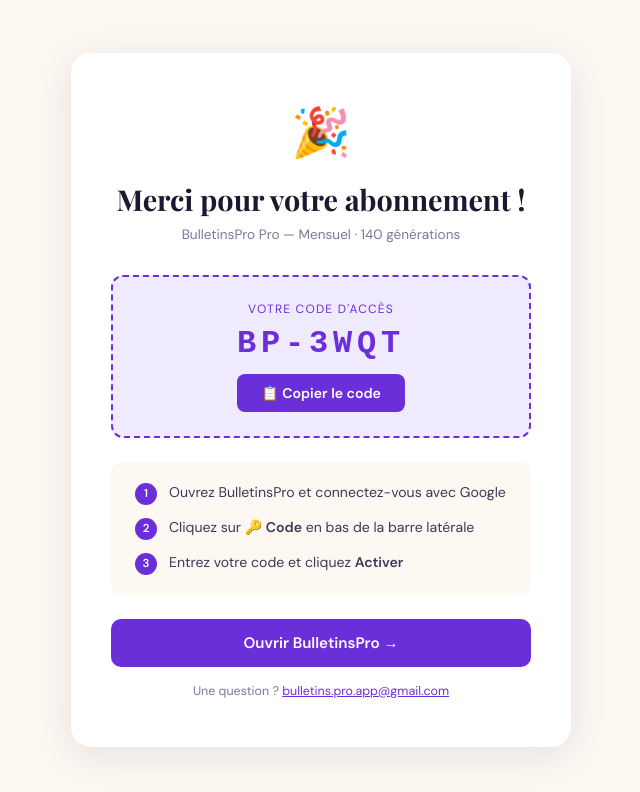
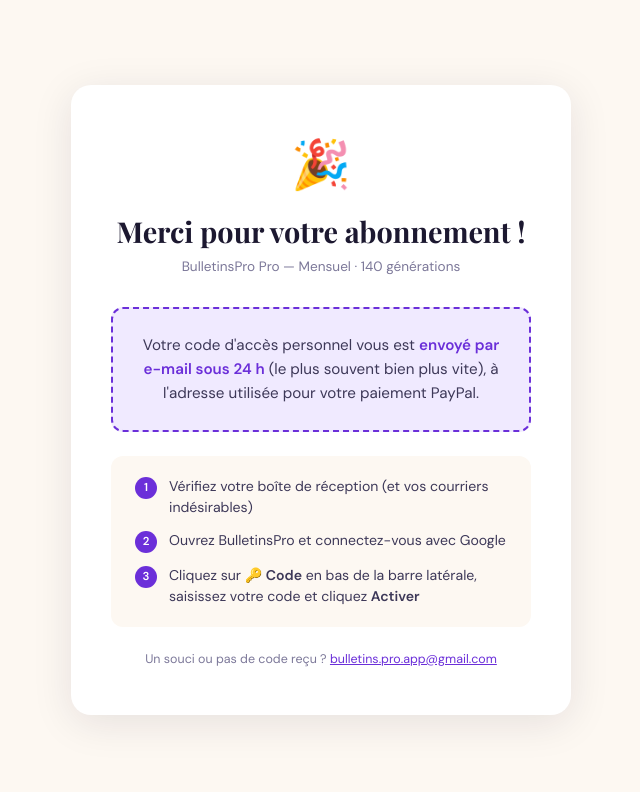
Before and after one commit to Bulletinspro/bulletinspro.github.io, a plain HTML site: page merci-pro-mo.html in a window 1280 px wide. Shown: the whole page, without its empty margins (319-959 px from the left). Drawn offline with nearby package versions, Linux system fonts and the light colour scheme.

Commit message:
Update merci-pro-mo.html

```diff
--- a/merci-pro-mo.html
+++ b/merci-pro-mo.html
@@ -3,7 +3,8 @@
 <head>
   <meta charset="UTF-8">
   <meta name="viewport" content="width=device-width, initial-scale=1.0">
-  <title>Merci — BulletinsPro Standard Annuel</title>
+  <title>Merci — BulletinsPro Pro Mensuel</title>
+<meta name="robots" content="noindex, nofollow">
   <link href="https://fonts.googleapis.com/css2?family=Playfair+Display:wght@700&family=DM+Sans:wght@400;500;600&display=swap" rel="stylesheet">
   <style>
     *{box-sizing:border-box;margin:0;padding:0;}
@@ -12,17 +13,12 @@
     .check{font-size:3rem;margin-bottom:16px;}
     h1{font-family:'Playfair Display',serif;font-size:1.8rem;color:#1c1830;margin-bottom:8px;}
     .plan{font-size:.85rem;color:#7c7899;margin-bottom:32px;}
-    .code-box{background:#f0eaff;border:2px dashed #6B2FD9;border-radius:12px;padding:24px;margin-bottom:24px;}
-    .code-label{font-size:.75rem;font-family:'DM Sans',monospace;text-transform:uppercase;letter-spacing:.1em;color:#6B2FD9;margin-bottom:8px;}
-    .code{font-size:2rem;font-weight:700;color:#6B2FD9;letter-spacing:.15em;font-family:monospace;}
-    .copy-btn{background:#6B2FD9;color:#fff;border:none;border-radius:8px;padding:10px 24px;font-size:.88rem;font-weight:600;cursor:pointer;margin-top:12px;font-family:'DM Sans',sans-serif;transition:background .15s;}
-    .copy-btn:hover{background:#5520b0;}
+    .info-box{background:#f0eaff;border:2px dashed #6B2FD9;border-radius:12px;padding:24px;margin-bottom:24px;font-size:.95rem;color:#3d3858;line-height:1.6;}
+    .info-box strong{color:#6B2FD9;}
     .steps{text-align:left;background:#fdf8f2;border-radius:12px;padding:20px 24px;margin-bottom:24px;}
     .step{display:flex;gap:12px;align-items:flex-start;margin-bottom:12px;font-size:.88rem;color:#3d3858;line-height:1.5;}
     .step:last-child{margin-bottom:0;}
     .step-num{background:#6B2FD9;color:#fff;border-radius:50%;width:22px;height:22px;display:flex;align-items:center;justify-content:center;font-size:.72rem;font-weight:700;flex-shrink:0;margin-top:1px;}
-    .cta{display:block;background:#6B2FD9;color:#fff;text-decoration:none;border-radius:10px;padding:14px 24px;font-weight:600;font-size:.95rem;margin-bottom:16px;transition:background .15s;}
-    .cta:hover{background:#5520b0;}
     .contact{font-size:.78rem;color:#7c7899;}
     .contact a{color:#6B2FD9;}
   </style>
@@ -33,29 +29,17 @@
   <h1>Merci pour votre abonnement !</h1>
   <div class="plan">BulletinsPro Pro — Mensuel · 140 générations</div>
 
-  <div class="code-box">
-    <div class="code-label">Votre code d'accès</div>
-    <div class="code" id="code">BP-3WQT</div>
-    <button class="copy-btn" onclick="copyCode()">📋 Copier le code</button>
+  <div class="info-box">
+    Votre code d'accès personnel vous est <strong>envoyé par e-mail sous 24 h</strong> (le plus souvent bien plus vite), à l'adresse utilisée pour votre paiement PayPal.
   </div>
 
   <div class="steps">
-    <div class="step"><div class="step-num">1</div><div>Ouvrez BulletinsPro et connectez-vous avec Google</div></div>
-    <div class="step"><div class="step-num">2</div><div>Cliquez sur <strong>🔑 Code</strong> en bas de la barre latérale</div></div>
-    <div class="step"><div class="step-num">3</div><div>Entrez votre code et cliquez <strong>Activer</strong></div></div>
+    <div class="step"><div class="step-num">1</div><div>Vérifiez votre boîte de réception (et vos courriers indésirables)</div></div>
+    <div class="step"><div class="step-num">2</div><div>Ouvrez BulletinsPro et connectez-vous avec Google</div></div>
+    <div class="step"><div class="step-num">3</div><div>Cliquez sur <strong>🔑 Code</strong> en bas de la barre latérale, saisissez votre code et cliquez <strong>Activer</strong></div></div>
   </div>
 
-  <a href="https://bulletinspro.github.io/bulletinspro" class="cta">Ouvrir BulletinsPro →</a>
-  <div class="contact">Une question ? <a href="mailto:bulletins.pro.app@gmail.com">bulletins.pro.app@gmail.com</a></div>
+  <div class="contact">Un souci ou pas de code reçu ? <a href="mailto:bulletins.pro.app@gmail.com">bulletins.pro.app@gmail.com</a></div>
 </div>
-<script>
-function copyCode(){
-  navigator.clipboard.writeText('BP-3WQT').then(()=>{
-    const btn=document.querySelector('.copy-btn');
-    btn.textContent='✓ Copié !';
-    setTimeout(()=>btn.textContent='📋 Copier le code',2000);
-  });
-}
-</script>
 </body>
 </html>
```
